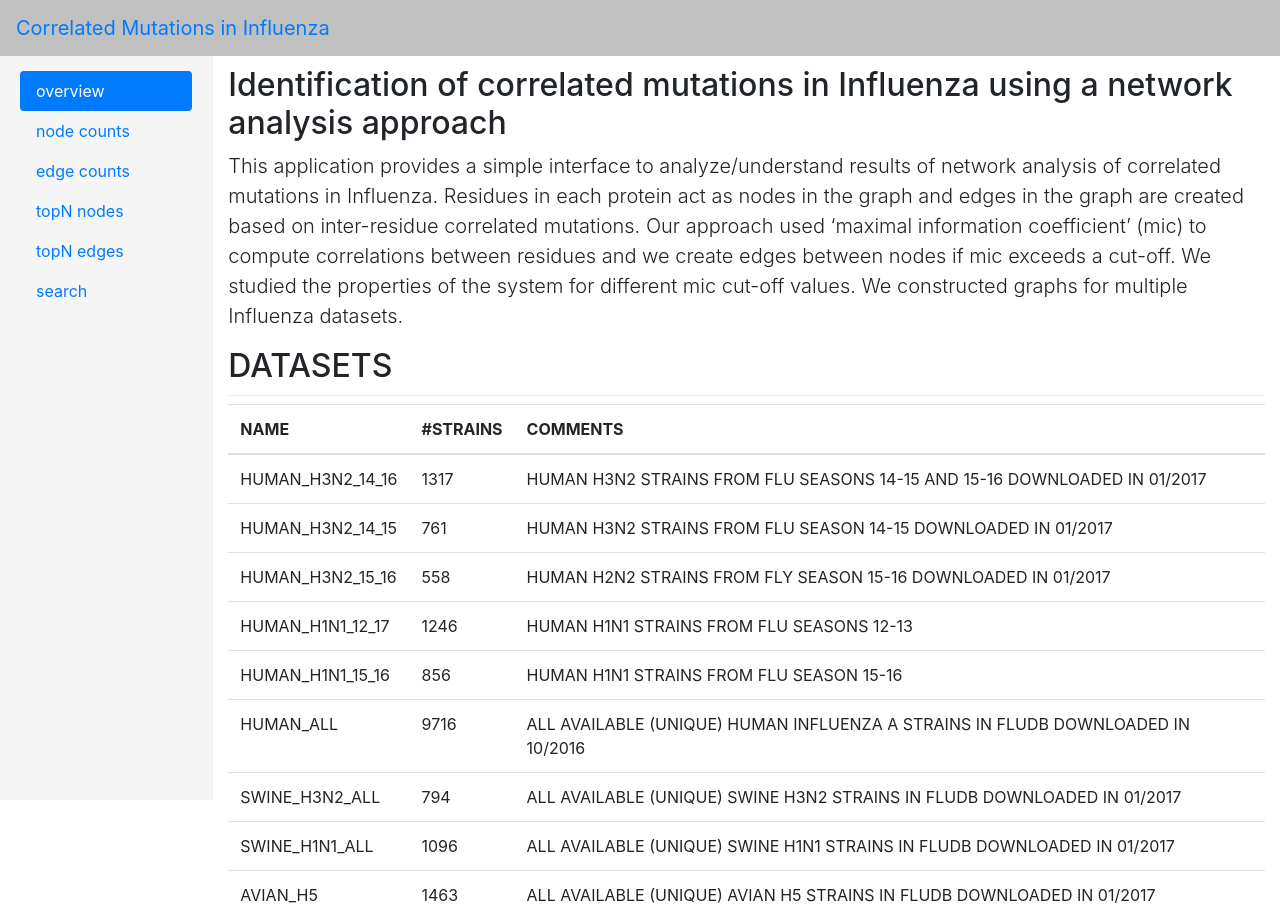
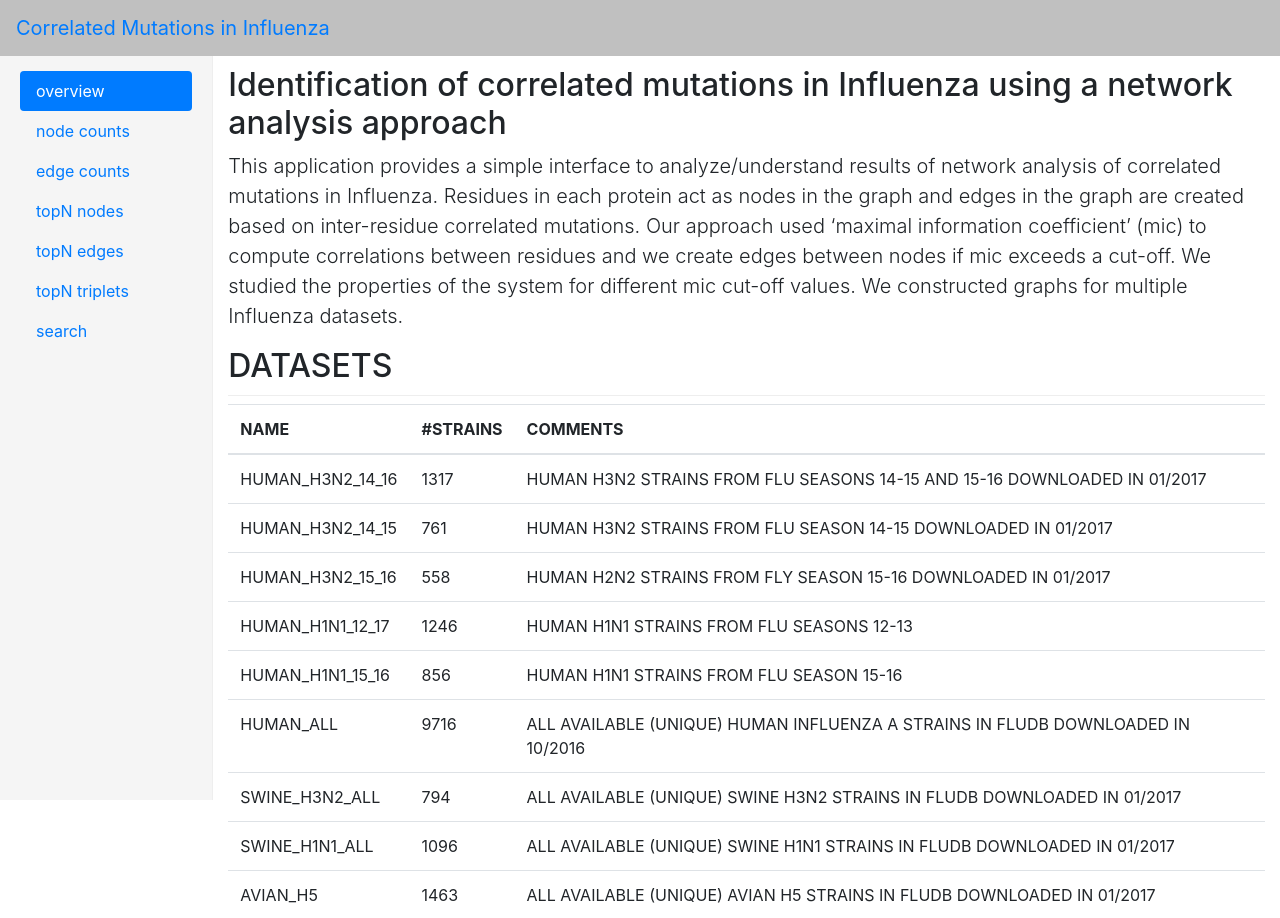
Before and after one commit to yallapragada/network_analysis_web, a Flask app: page / in a window 1280 px wide. Shown: the top 918 px of the page. Run offline with Flask 2, Linux system fonts and the light colour scheme; parts of the project's set-up code (start-up, migrations or seed data) failed here and were passed over; some libraries are stand-ins or nearby versions.

Commit message:
added 'topN_triplets' to menu

```diff
--- a/corrmut/templates/dashboard_main.html
+++ b/corrmut/templates/dashboard_main.html
@@ -7,6 +7,7 @@
                 <li class="nav-item"><a class="nav-link" href="{{ url_for('edge_counts') }}">edge counts</a></li>
                 <li class="nav-item"><a class="nav-link" href="{{ url_for('topN_nodes') }}">topN nodes</a></li>
                 <li class="nav-item"><a class="nav-link" href="{{ url_for('topN_edges') }}">topN edges</a></li>
+                <li class="nav-item"><a class="nav-link" href="{{ url_for('topN_triplets') }}">topN triplets</a></li>
                 <li class="nav-item"><a class="nav-link" href="{{ url_for('search') }}">search</a></li>
             </ul>
         </nav>
```
